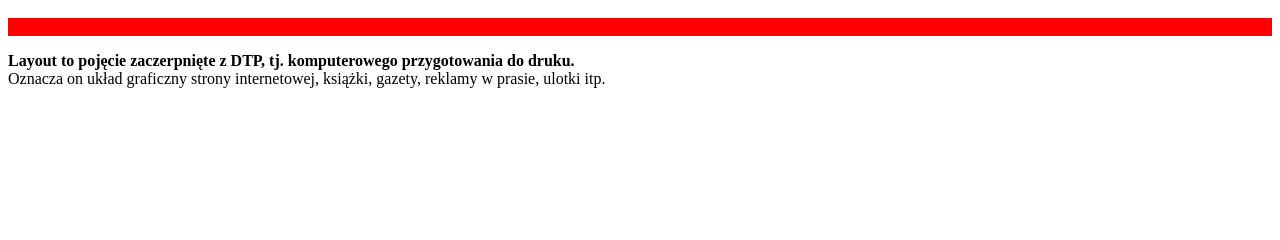
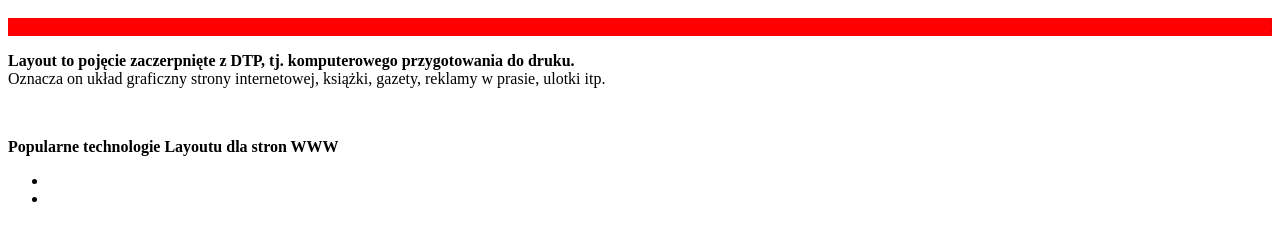
Before and after one commit to Belkotel/zadanie14, a plain HTML site: page glowny_katlo.html in a window 1280 px wide. Shown: the part 48-288 px from the top of the page. Drawn offline with Linux system fonts and the light colour scheme.

Commit message:
добавил тег ul

```diff
--- a/glowny_katlo.html
+++ b/glowny_katlo.html
@@ -8,7 +8,13 @@
     <h1 align="center">Katlo, 2K, 08.01.2024</h1>
     <marquee bgcolor="red">Katlo</marquee>
     <p><b>Layout to pojęcie zaczerpnięte z DTP, tj. komputerowego przygotowania do druku.</b><br>
-         Oznacza on układ graficzny strony internetowej, książki, gazety, reklamy w prasie, ulotki itp.</p>
+         Oznacza on układ graficzny strony internetowej, książki, gazety, reklamy w prasie, ulotki itp.</p><br>
+         <p><b>Popularne technologie Layoutu dla stron WWW</b></p>
+         <ul type="I">
+            <li></li>
+            <li></li>
+         </ul>
+
 </body>
 
 </html>
```
